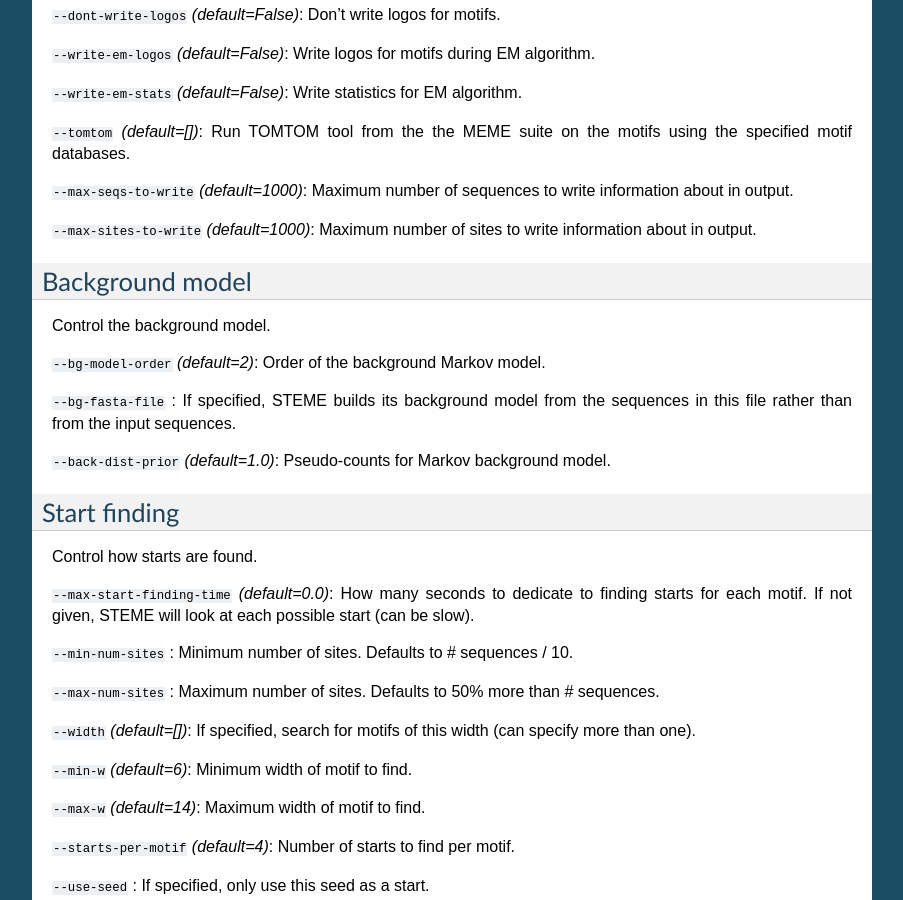
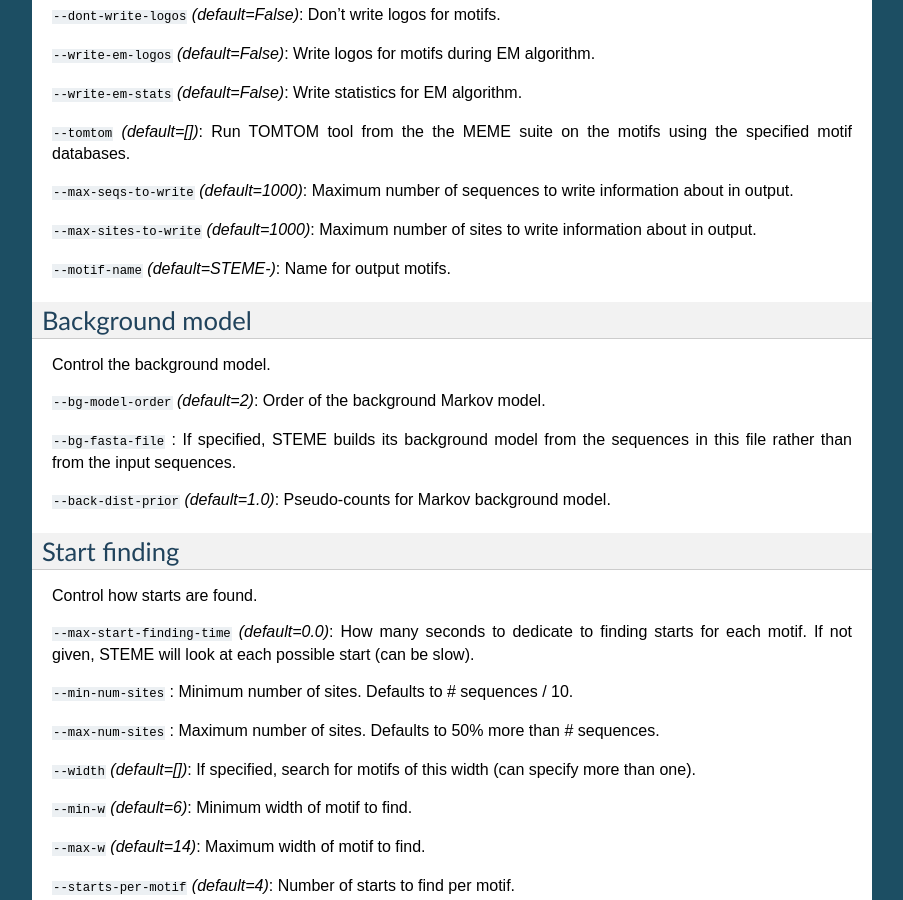
Before and after one commit to JohnReid/STEME, a Sphinx documentation site: the page built from docs/source/options.rst, in a window 1280 px wide and 900 px high, scrolled down 622 px. Shown: the whole window, without its empty margins (198-1101 px from the left). Built offline with Sphinx 7.4.7, drawn with Linux system fonts in a browser that asks for light colours; formulas are drawn with MathJax 3; the version number could not be read and is left out.

Commit message:
New motif name option added

```diff
--- a/docs/source/options.rst
+++ b/docs/source/options.rst
@@ -73,6 +73,10 @@ Control the output location, format, writing logos, etc...
 .. _option-max-sites-to-write:
 
 ``--max-sites-to-write`` *(default=1000)*: Maximum number of sites to write information about in output.
+
+.. _option-motif-name:
+
+``--motif-name`` *(default=STEME-)*: Name for output motifs.
 
 
 
```
